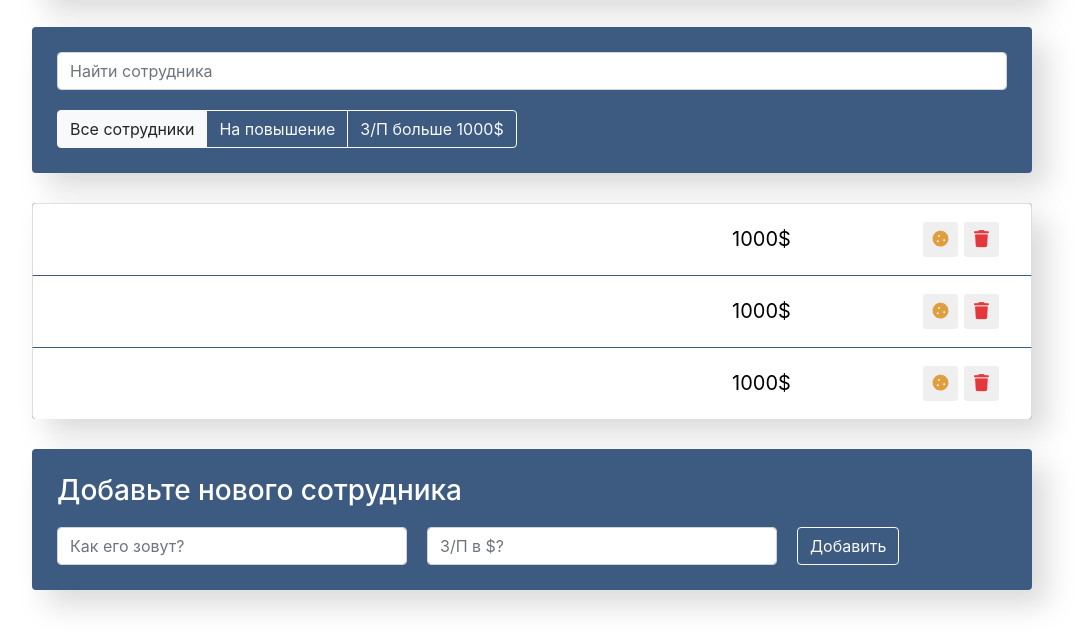
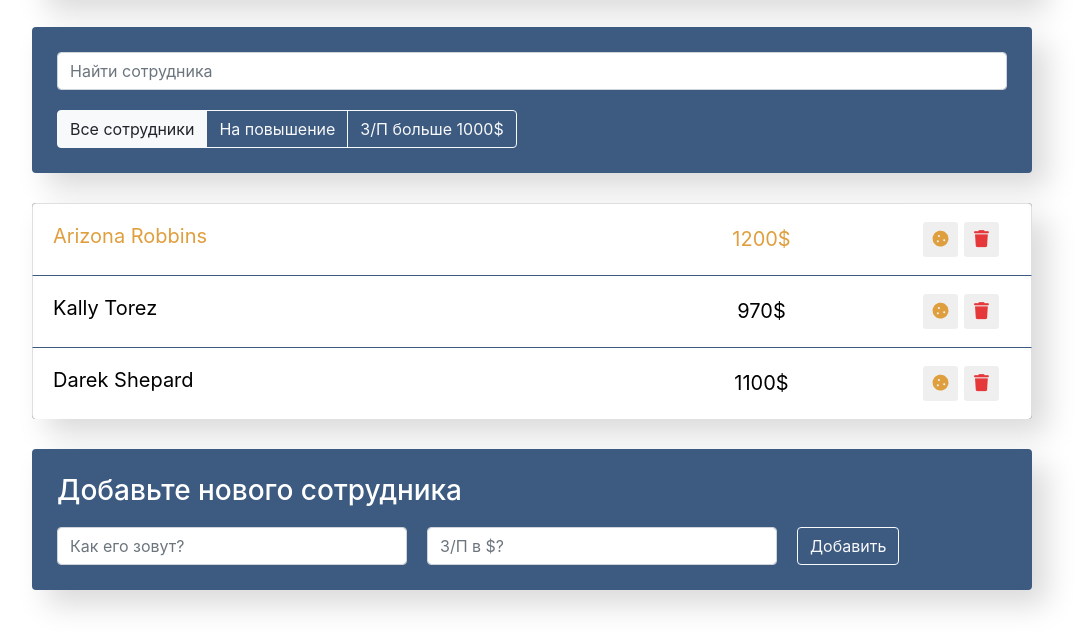
Before and after one commit to anastasiya-maximovich/List_employees, a React app in the folder list_employees/: page / in a window 1280 px wide. Shown: the part 252-892 px from the top of the page, without its empty margins (108-1192 px from the left). Built offline with nearby package versions, Linux system fonts and the light colour scheme.

Commit message:
refactor: add props

```diff
--- a/list_employees/src/components/app-info/app-info.js
+++ b/list_employees/src/components/app-info/app-info.js
@@ -3,7 +3,7 @@ import "./app-info.css";
 const AppInfo = () => {
     return (
         <div className="app-info">
-            <h1>Учет сотрудников в компании N</h1>
+            <h1>Учет сотрудников в компании SuperMax</h1>
             <h2>Общее число сотрудников:</h2>
             <h2>Премию получат:</h2>
         </div>
--- a/list_employees/src/components/app/app.js
+++ b/list_employees/src/components/app/app.js
@@ -3,8 +3,13 @@ import SearchPanel from '../search-panel/search-panel';
 import AppFilter from '../app-filter/app-filter';
 import EmployeesList from '../employees-list/employees-list';
 import EmployeesAddForm from '../employees-add-form/employees-add-form';
+import './app.css';
 
-import './app.css';
+const data = [
+  {name: "Arizona Robbins", salary: 1200, increase: true},
+  {name:"Kally Torez", salary: 970, increase: false},
+  {name: "Darek Shepard", salary: 1100, increase: false}
+]
 
 function App() {
   return (
@@ -16,7 +21,7 @@ function App() {
             <AppFilter/>
         </div>
 
-        <EmployeesList/>
+        <EmployeesList data={data}/>
         <EmployeesAddForm/>
     </div>
   );
--- a/list_employees/src/components/employees-list-item/employees-list-item.css
+++ b/list_employees/src/components/employees-list-item/employees-list-item.css
@@ -12,6 +12,7 @@
     font-size: 20px;
     cursor: pointer;
     min-width: 550px;
+    color: #000;
 }
 
 .list-group-item input {
--- a/list_employees/src/components/employees-list-item/employees-list-item.js
+++ b/list_employees/src/components/employees-list-item/employees-list-item.js
@@ -1,10 +1,15 @@
 import './employees-list-item.css';
 
-const EmployeesListItem = () => {
+const EmployeesListItem = ({name, salary, increase}) => {
+    let classNames = 'list-group-item d-flex justify-content-between';
+
+    if(increase){
+        classNames += ' increase';
+    }
     return (
-        <li className="list-group-item d-flex justify-content-between">
-            <span className="list-group-item-label">John Smith</span>
-            <input type="text" className="list-group-item-input" defaultValue="1000$"/>
+        <li className={classNames}>
+            <span className="list-group-item-label">{name}</span>
+            <input type="text" className="list-group-item-input" defaultValue={salary + '$'}/>
             <div className='d-flex justify-content-center align-items-center'>
                 <button type="button"
                     className="btn-cookie btn-sm ">
--- a/list_employees/src/components/employees-list/employees-list.js
+++ b/list_employees/src/components/employees-list/employees-list.js
@@ -1,13 +1,19 @@
-import EmployeesListItem from "../employees-list-item/employees-list-item";
+import EmployeesListItem from '../employees-list-item/employees-list-item';
+
 
 import './employees-list.css';
 
-const EmployeesList = () => {
+const EmployeesList = ({data}) => {
+    const elements = data.map(item =>{
+        return (
+            <EmployeesListItem {...item}/> //=name={item.name} salary={item.salary}
+
+        )
+    })
+
     return (
         <ul className="app-list list-group">
-            <EmployeesListItem/>
-            <EmployeesListItem/>
-            <EmployeesListItem/>
+            {elements}
         </ul>
     )
 }
```
